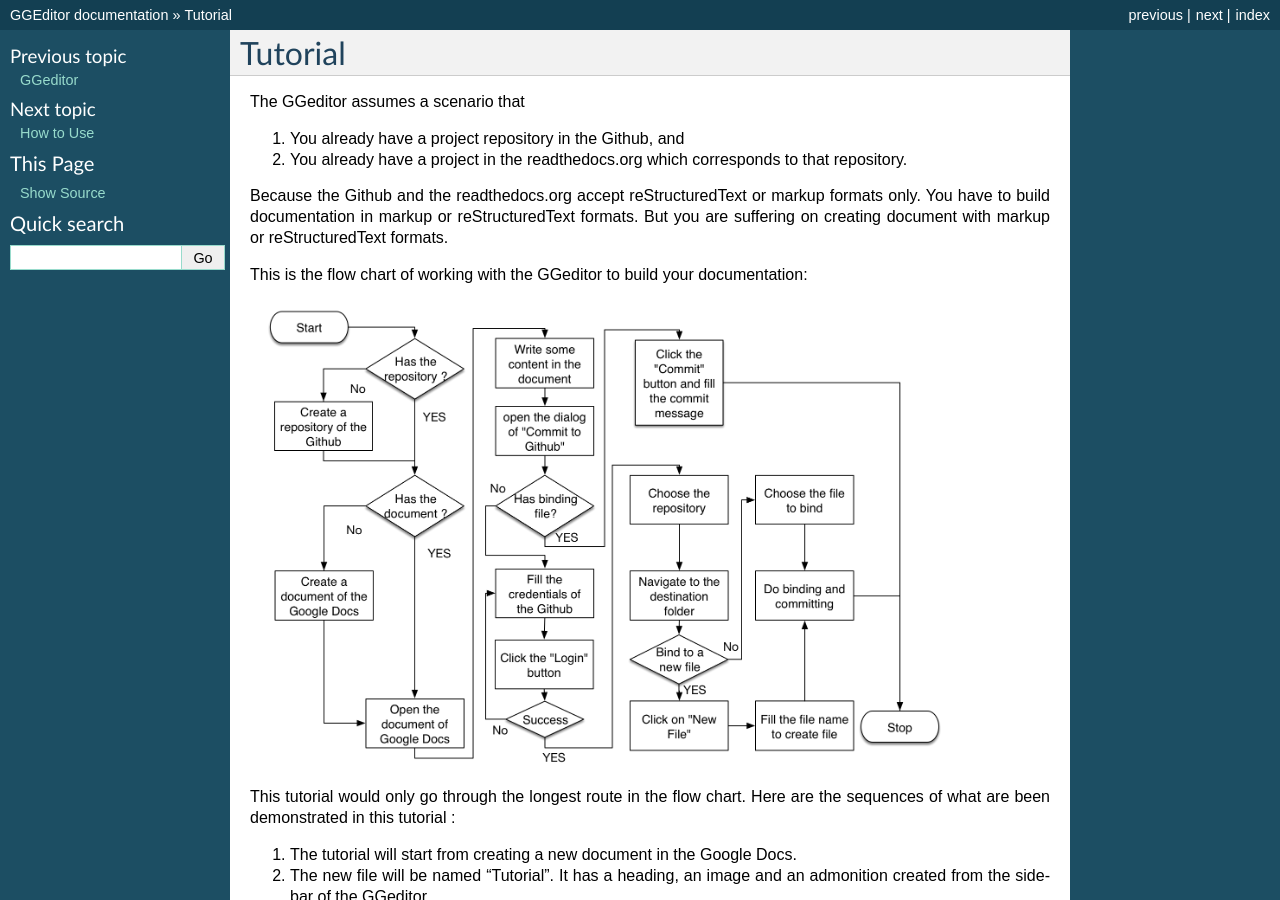
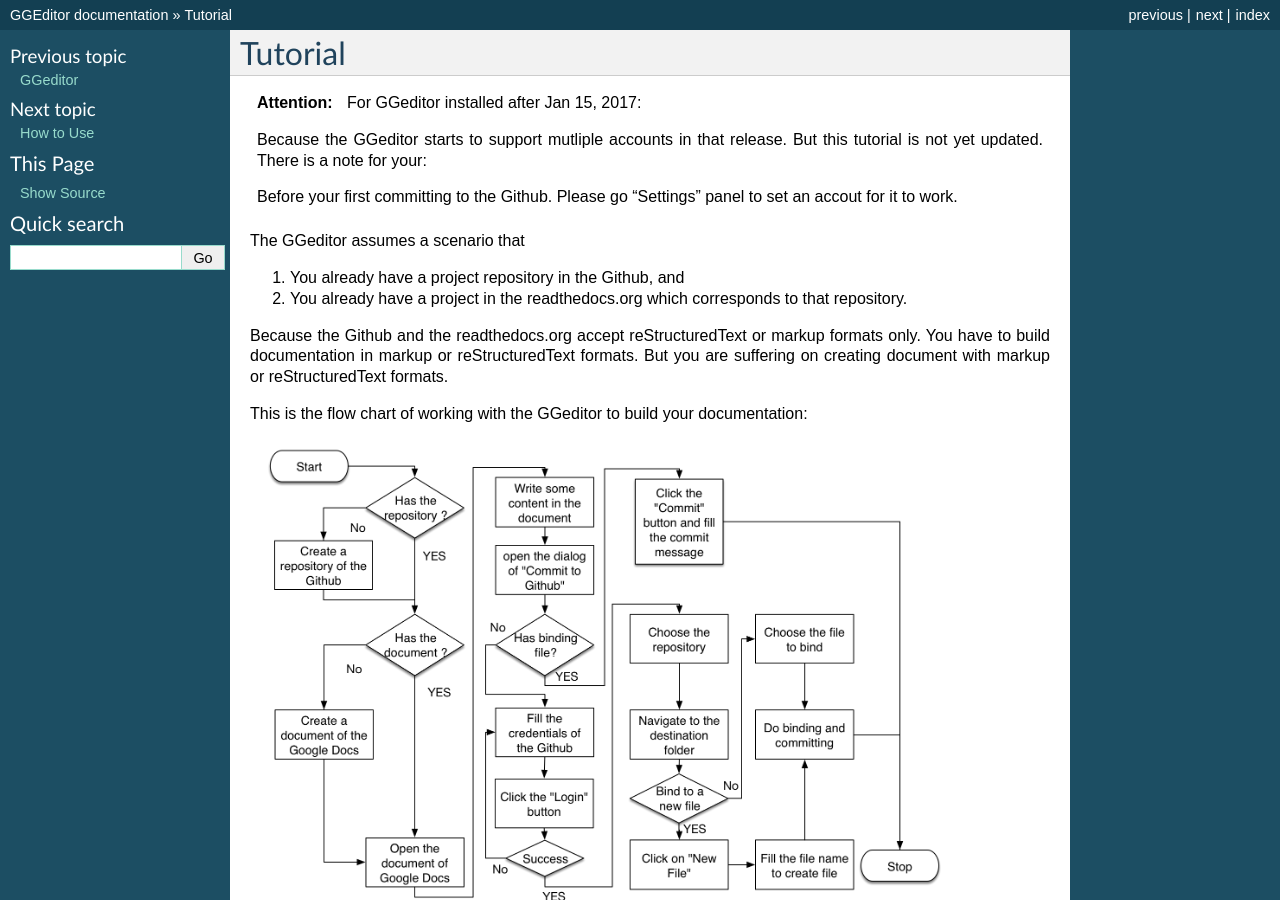
Before and after one commit to iapyeh/GGeditor, a Sphinx documentation site: the page built from docs/Tutorial.rst, in a window 1280 px wide and 900 px high. Built offline with Sphinx 7.4.7, drawn with Linux system fonts in a browser that asks for light colours; pages that are not in the unit, such as notebooks, are missing from menus.

Commit message:
Google Docs reST Editor@2017-1-19 23:23:10

```diff
--- a/docs/Tutorial.rst
+++ b/docs/Tutorial.rst
@@ -3,6 +3,15 @@
 
 Tutorial
 ********
+
+
+..  Attention::
+
+    For GGeditor installed after Jan 15, 2017:
+
+    Because the GGeditor starts to support mutliple accounts in that release. But this tutorial is not yet updated. There is a note for your:
+
+    Before your first committing to the Github. Please go "Settings" panel to set an accout for it to work.
 
 The GGeditor assumes a scenario that
 
```
